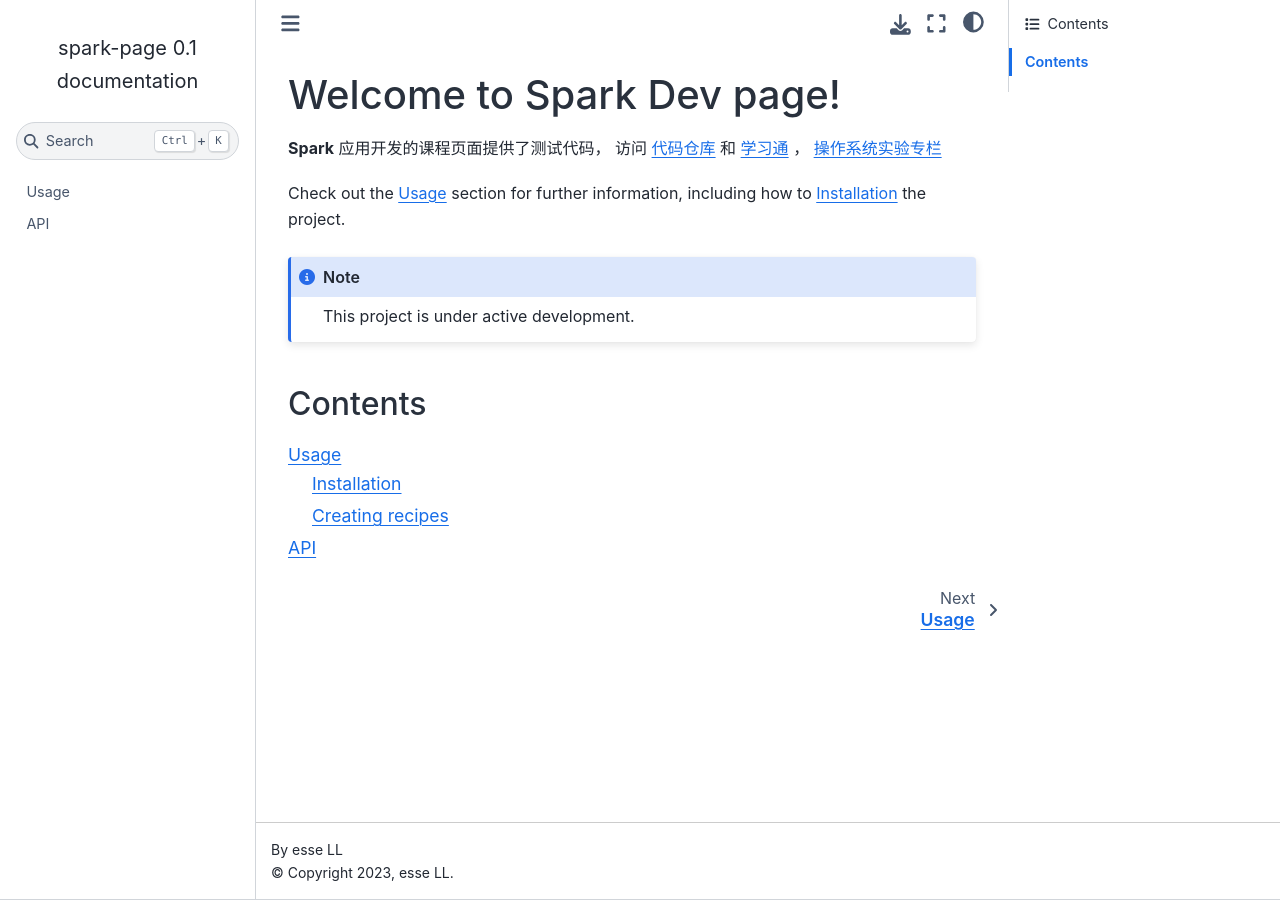
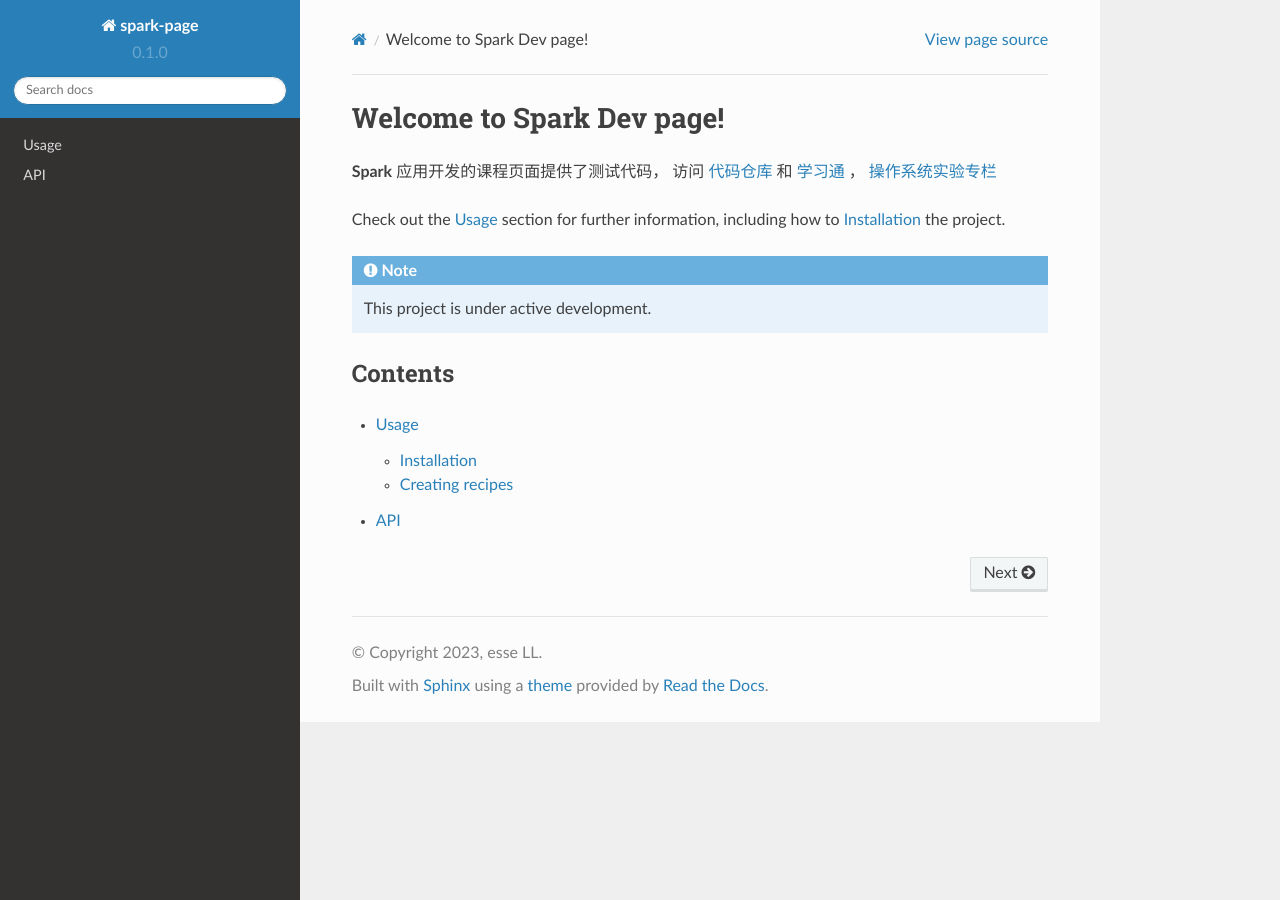
Before and after one commit to lacus-w/spark-page, a Sphinx documentation site: the page built from docs/source/index.rst, in a window 1280 px wide. Built offline with Sphinx 7.4.7 and the Read the Docs theme 2.0.0, drawn with Linux system fonts in a browser that asks for light colours.

Commit message:
fix conf

```diff
--- a/docs/source/conf.py
+++ b/docs/source/conf.py
@@ -33,8 +33,8 @@ templates_path = ['_templates']
 
 # -- Options for HTML output
 
-# html_theme = 'sphinx_rtd_theme'
-html_theme = "sphinx_book_theme"
+html_theme = 'sphinx_rtd_theme'
+# html_theme = "sphinx_book_theme"
 
 # -- Options for EPUB output
 epub_show_urls = 'footnote'
```
Also changed, not shown: 1 other file.
